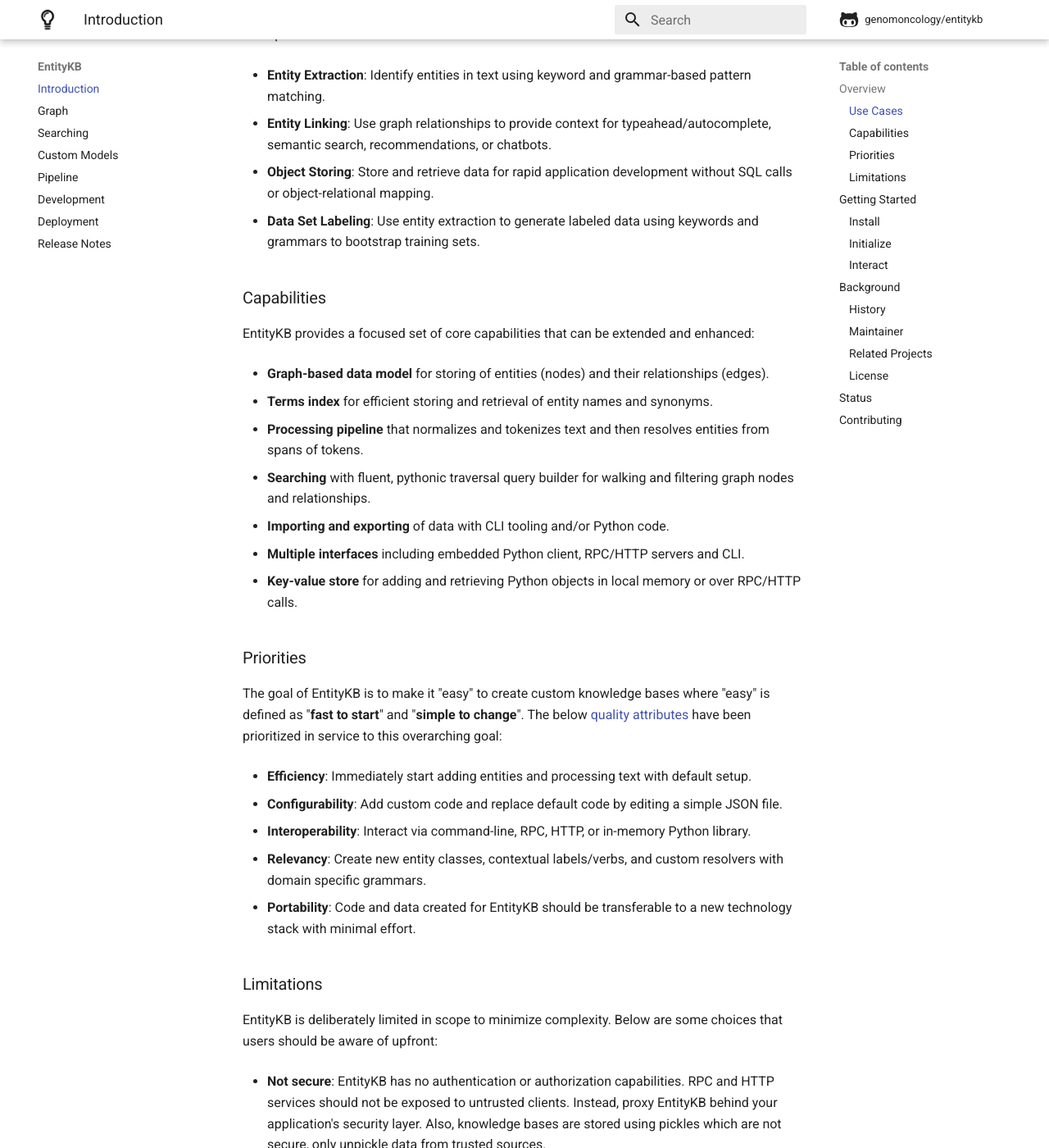
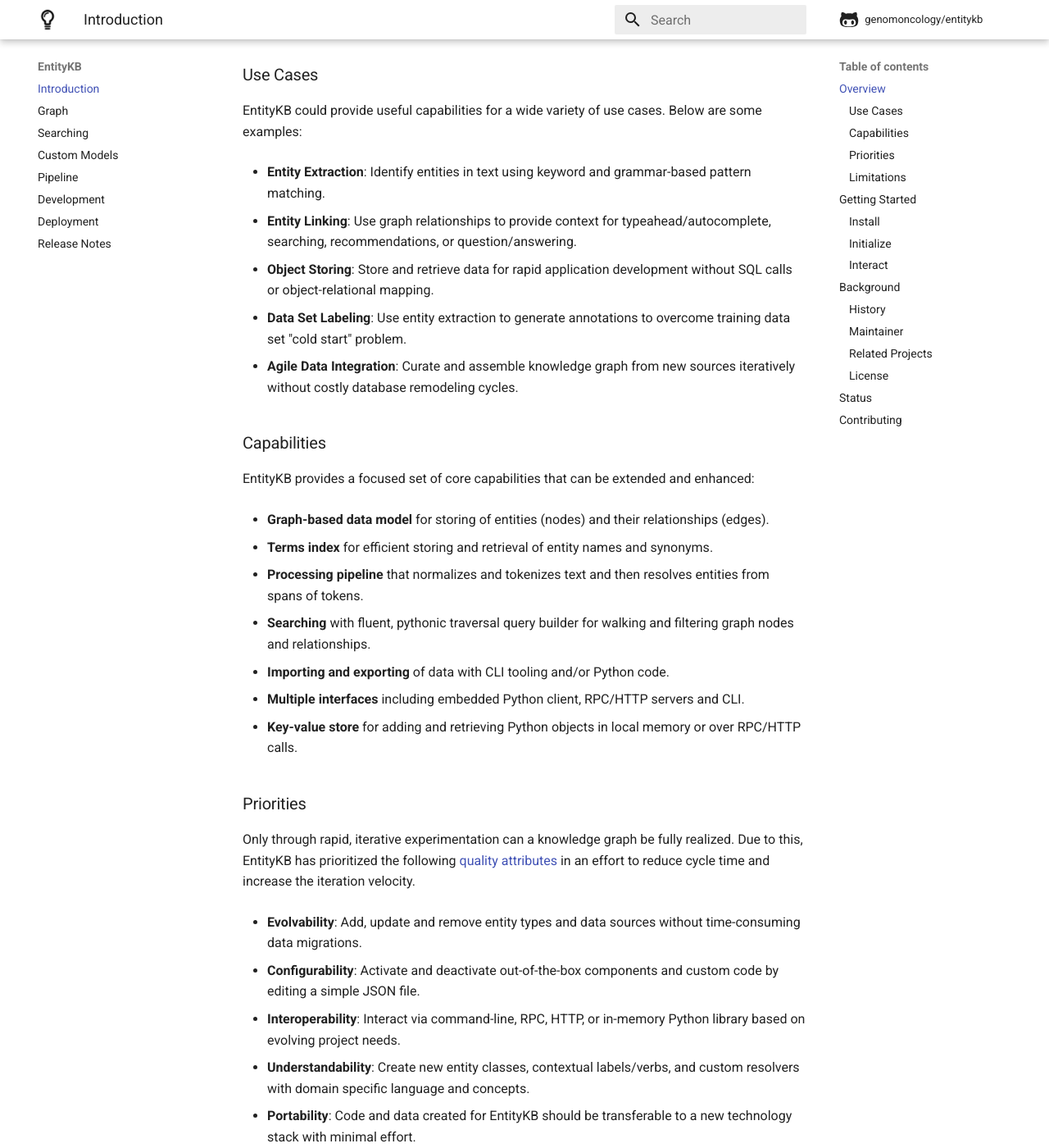
Before and after one commit to Cyberian-Dev/entitykb, an MkDocs documentation site: the page built from docs/index.md, in a window 1280 px wide and 1400 px high, scrolled down 764 px. Shown: the whole window at 82% size. Built offline with MkDocs 1.6.1 and Material for MkDocs 9.7.7, drawn with Linux system fonts in a browser that asks for light colours; comment, search, counter and statistics services are not loaded; some of the changed text lies outside the part shown.

```diff
--- a/docs/index.md
+++ b/docs/index.md
@@ -30,8 +30,16 @@
 
 ## Overview
 
-EntityKB is a toolkit for creating knowledge bases (i.e. knowledge graphs)
+EntityKB is a toolkit for rapidly developing knowledge bases (i.e.
+[knowledge graphs](https://en.wikipedia.org/wiki/Knowledge_Graph))
 using the Python programming language.
+
+It's purpose is to enable a person or small team with a mix of
+domain expertise and software development skills to rapidly and
+iteratively build a system that meets their functional requirements.
+EntityKB could also serve as a prototyping environment to inform
+the design of a "real" production system on an "approved" technology
+stack.
 
 
 ### Use Cases
@@ -43,14 +51,16 @@
   grammar-based pattern matching.
 
 * **Entity Linking**: Use graph relationships to provide context for
-  typeahead/autocomplete, semantic search, recommendations, or chatbots.
+  typeahead/autocomplete, searching, recommendations, or question/answering.
 
 * **Object Storing**: Store and retrieve data for rapid application development
   without SQL calls or object-relational mapping.
 
-* **Data Set Labeling**: Use entity extraction to generate labeled data
-  using keywords and grammars to bootstrap training sets.
+* **Data Set Labeling**: Use entity extraction to generate annotations
+  to overcome training data set "cold start" problem.
 
+* **Agile Data Integration**: Curate and assemble knowledge graph from
+  new sources iteratively without costly database remodeling cycles.
 
 ### Capabilities
 
@@ -77,27 +87,24 @@
 * **Key-value store** for adding and retrieving Python objects in local
   memory or over RPC/HTTP calls.
 
-
-
 ### Priorities
 
-The goal of EntityKB is to make it "easy" to create custom knowledge
-bases where "easy" is defined as "**fast to start**" and "**simple
-to change**".  The below [quality
-attributes](https://en.wikipedia.org/wiki/List_of_system_quality_attributes)
-have been prioritized in service to this overarching goal:
+Only through rapid, iterative experimentation can a knowledge graph be fully
+realized. Due to this, EntityKB has prioritized the following
+[quality attributes](https://en.wikipedia.org/wiki/List_of_system_quality_attributes)
+in an effort to reduce cycle time and increase the iteration velocity.
 
-* **Efficiency**: Immediately start adding entities and processing text
-  with default setup.
+* **Evolvability**: Add, update and remove entity types and
+  data sources without time-consuming data migrations.
 
-* **Configurability**: Add custom code and replace default code by editing a
-  simple JSON file.
+* **Configurability**: Activate and deactivate out-of-the-box components and
+  custom code by editing a simple JSON file.
 
 * **Interoperability**: Interact via command-line, RPC, HTTP, or in-memory
-  Python library.
+  Python library based on evolving project needs.
 
-* **Relevancy**: Create new entity classes, contextual labels/verbs,
-  and custom resolvers with domain specific grammars.
+* **Understandability**: Create new entity classes, contextual labels/verbs,
+  and custom resolvers with domain specific language and concepts.
 
 * **Portability**: Code and data created for EntityKB should be
   transferable to a new technology stack with minimal effort.
--- a/setup.py
+++ b/setup.py
@@ -49,7 +49,7 @@
     include_package_data=True,
     entry_points={"console_scripts": ["entitykb=entitykb:cli"]},
     install_requires=install_requires,
-    description="Python toolkit for building Knowledge Bases",
+    description="Python toolkit for rapidly developing knowledge bases",
     long_description=get_long_description(),
     long_description_content_type="text/markdown",
     url="https://github.com/genomoncology/entitykb",
--- a/src/entitykb/__version__.py
+++ b/src/entitykb/__version__.py
@@ -1,3 +1,3 @@
 __title__ = "entitykb"
-__description__ = "Knowledge Base toolkit for Python"
-__version__ = "20.11.6"
+__description__ = "Python toolkit for rapidly developing knowledge bases"
+__version__ = "20.11.7"
```
Also changed, not shown: README.md (+25 -18 lines), docs/pipeline.md (+13 -12 lines), docs/reference.md (+3 -1 lines), 7 other files.
